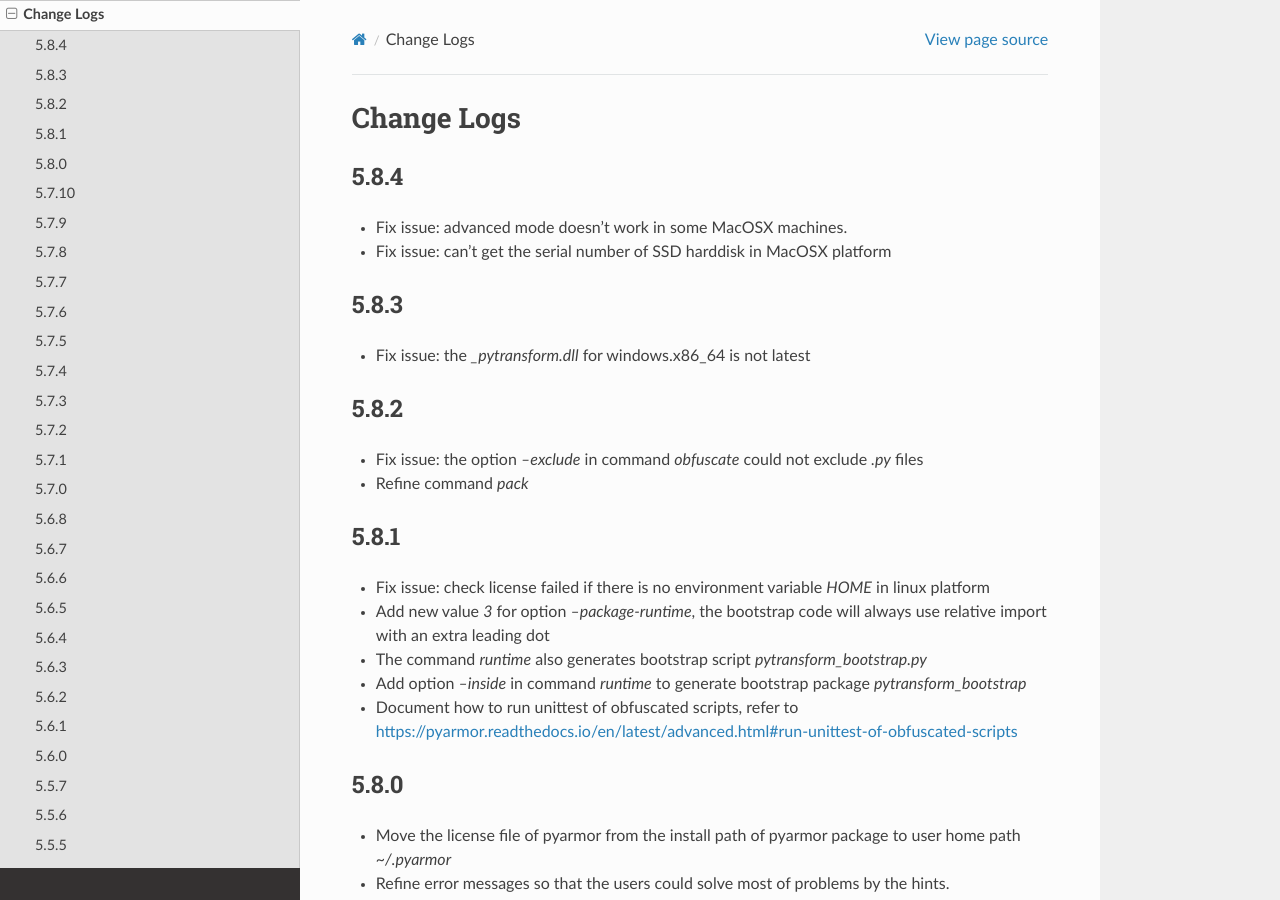
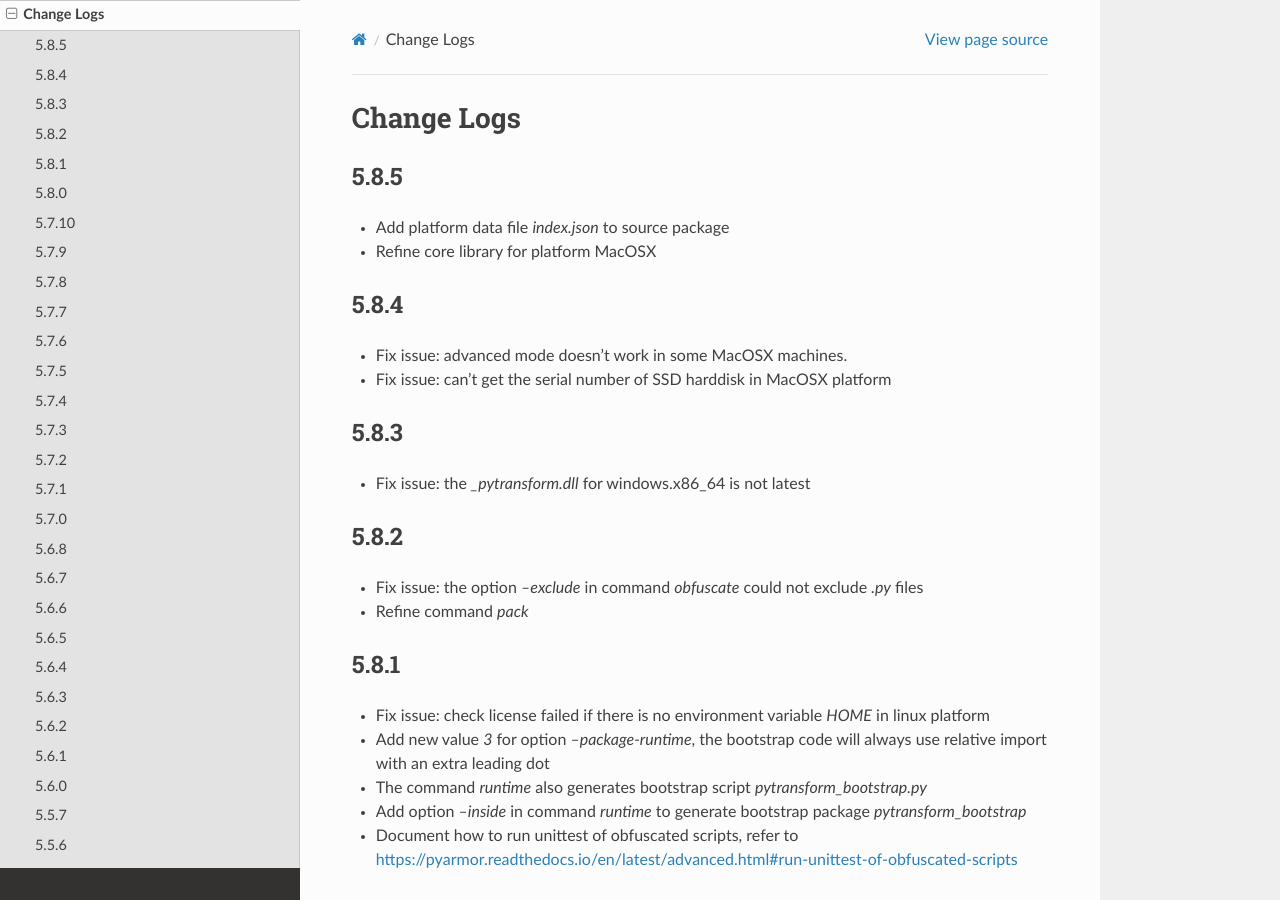
Before and after one commit to dashingsoft/pyarmor, a Sphinx documentation site: the page built from docs/change-logs.rst, in a window 1280 px wide and 900 px high. Built offline with Sphinx 7.4.7 and the Read the Docs theme 2.0.0, drawn with Linux system fonts in a browser that asks for light colours.

Commit message:
Add change logs

```diff
--- a/docs/change-logs.rst
+++ b/docs/change-logs.rst
@@ -2,6 +2,11 @@
 
 Change Logs
 ===========
+
+5.8.5
+-----
+* Add platform data file `index.json` to source package
+* Refine core library for platform MacOSX
 
 5.8.4
 -----
```
